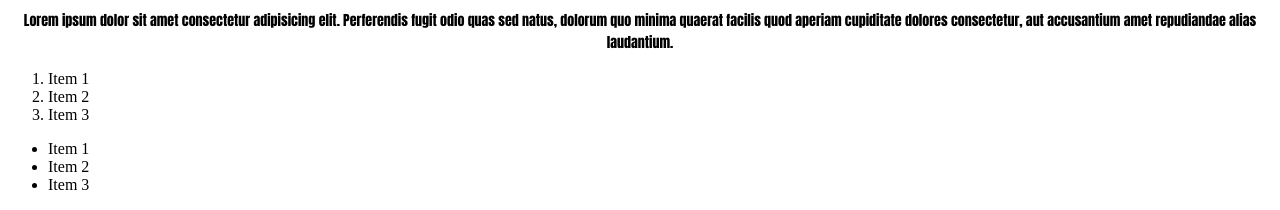
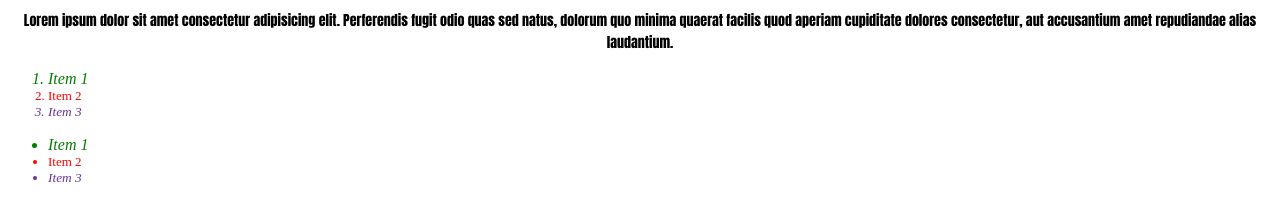
Before and after one commit to Fliberatore88/html, a website: page views/index.html in a window 1280 px wide. Shown: the part 1392-1602 px from the top of the page. Drawn offline with Linux system fonts and the light colour scheme; files that its build step writes are made by us from their sources.

Commit message:
Le agregue estilo a las listas

```diff
--- a/public/css/home.css
+++ b/public/css/home.css
@@ -10,6 +10,7 @@
     font-family: Impact, Haettenschweiler, 'Arial Narrow Bold', sans-serif;
     font-size: 14px;
     line-height: 22px;
+    font-weight: lighter;
     text-align: center;
 }
 
@@ -21,3 +22,19 @@
     font-style: italic;
     font-family: 'Lucida Sans', 'Lucida Sans Regular', 'Lucida Grande', 'Lucida Sans Unicode', Geneva, Verdana, sans-serif;
 }
+li.item1 {
+    color: green;
+    font-style: italic;
+    font-size: medium;
+}
+li.item2 {
+    color: red;
+    font-style: normal;
+    font-size: small;
+}
+
+li.item3 {
+    color: rebeccapurple;
+    font-style: italic;
+    font-size: smaller;
+}
--- a/views/index.html
+++ b/views/index.html
@@ -25,15 +25,15 @@
     quod aperiam cupiditate dolores consectetur, aut accusantium amet repudiandae alias laudantium.</p>
 
     <ol>
-        <li>Item 1</li>
-        <li>Item 2</li>
-        <li>Item 3</li>
+        <li class="item1">Item 1</li>
+        <li class="item2">Item 2</li>
+        <li class="item3">Item 3</li>
     </ol>
 
     <ul>
-        <li>Item 1</li>
-        <li>Item 2</li>
-        <li>Item 3</li>
+        <li class="item1">Item 1</li>
+        <li class="item2">Item 2</li>
+        <li class="item3">Item 3</li>
     </ul>
 </body>
 </html>
```
